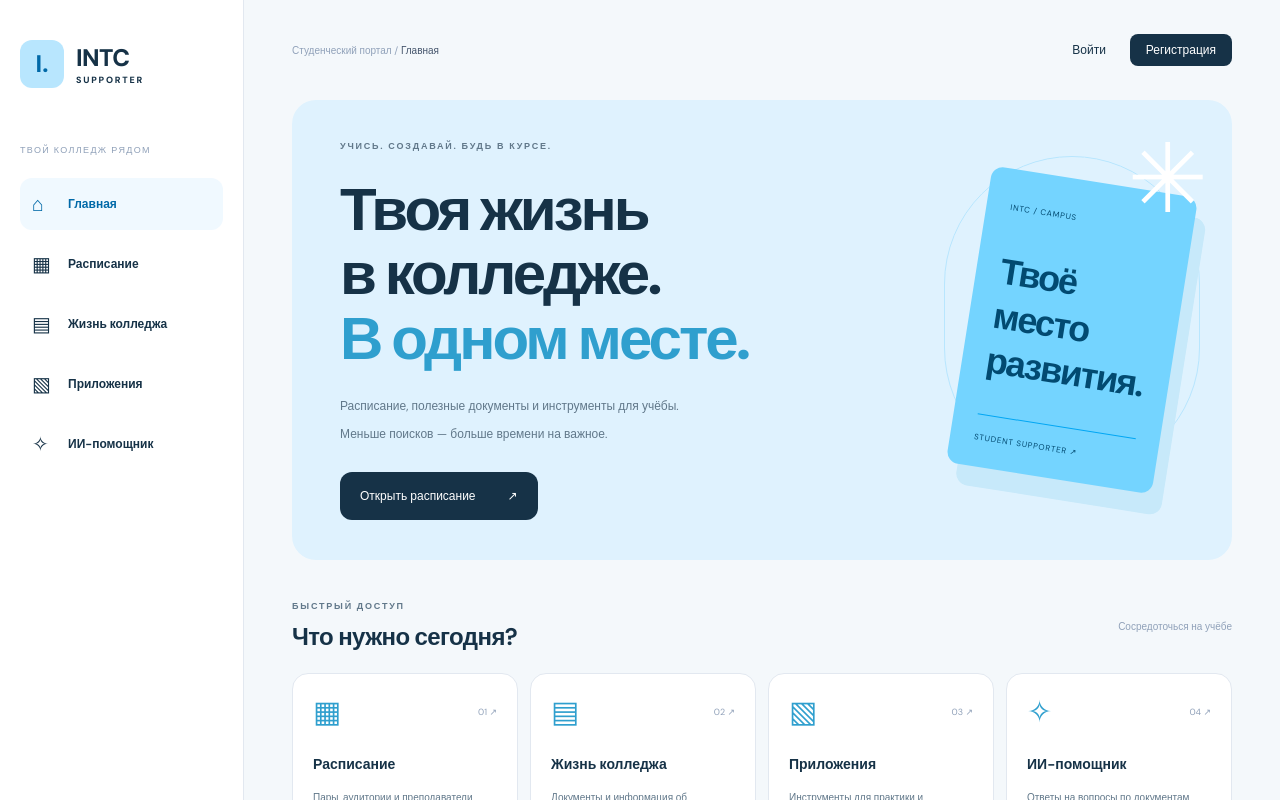
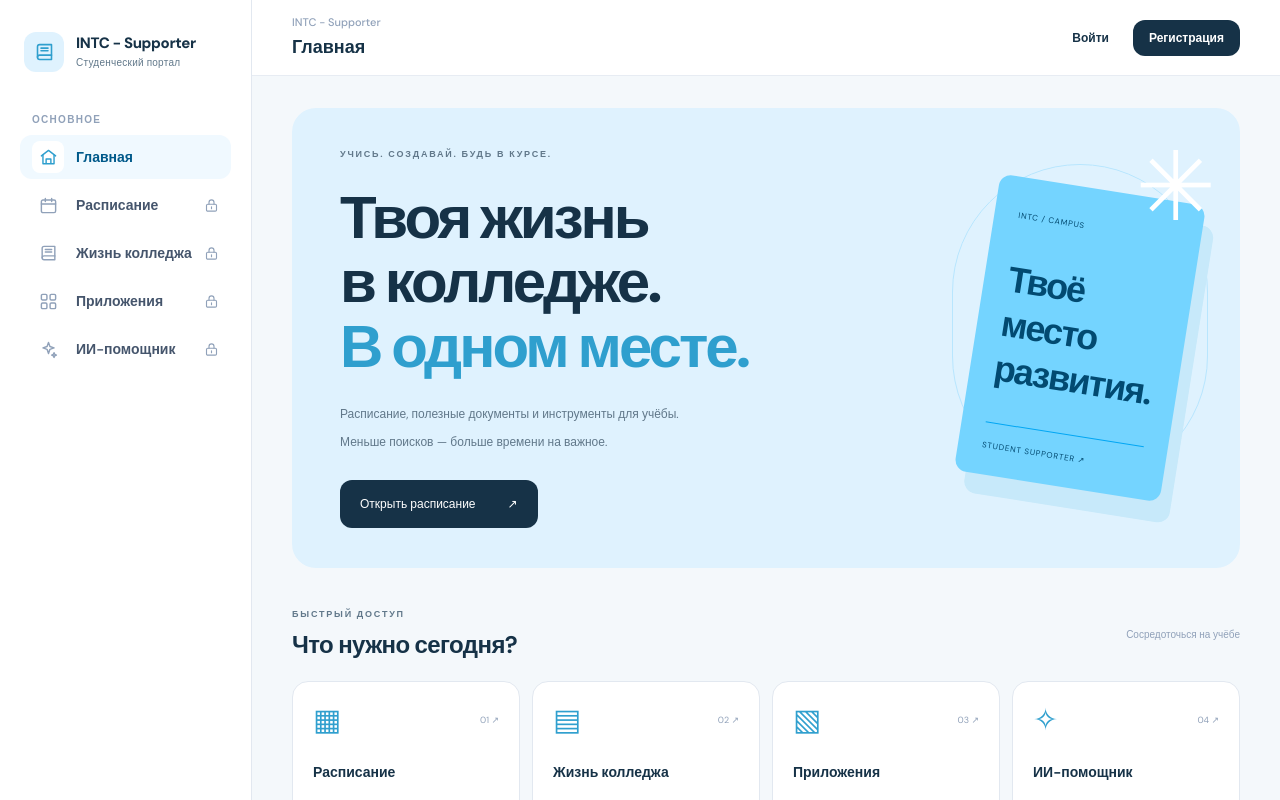
Before and after one commit to alexey-panchenko-dev/INTC---Supproter, a React (Vite) app in the folder client/: page / in a window 1280 px wide. Shown: the top 800 px of the page. Built offline with nearby package versions, Linux system fonts and the light colour scheme; no server answers.

Commit message:
Redesign responsive portal navigation shell

```diff
--- a/client/src/widgets/portal-layout/ui/portal-layout.tsx
+++ b/client/src/widgets/portal-layout/ui/portal-layout.tsx
@@ -3,118 +3,205 @@ import { useState } from 'react'
 import { useAuth } from '@/entities/session'
 import { navigation } from '@/shared/config/navigation'
 
+type IconName = 'home' | 'calendar' | 'library' | 'apps' | 'spark' | 'menu' | 'close' | 'lock' | 'logout'
+
+function Icon({ name, size = 20 }: { name: IconName; size?: number }) {
+  const common = {
+    width: size,
+    height: size,
+    viewBox: '0 0 24 24',
+    fill: 'none',
+    stroke: 'currentColor',
+    strokeWidth: 1.8,
+    strokeLinecap: 'round' as const,
+    strokeLinejoin: 'round' as const,
+    'aria-hidden': true as const,
+  }
+  const paths: Record<IconName, React.ReactNode> = {
+    home: <><path d="m3 10 9-7 9 7" /><path d="M5 9v11h14V9M9 20v-6h6v6" /></>,
+    calendar: <><rect x="3" y="5" width="18" height="16" rx="2" /><path d="M16 3v4M8 3v4M3 10h18" /></>,
+    library: <><path d="M4 5.5A2.5 2.5 0 0 1 6.5 3H20v17H6.5A2.5 2.5 0 0 1 4 17.5z" /><path d="M4 17.5A2.5 2.5 0 0 1 6.5 15H20M8 7h8M8 10h8" /></>,
+    apps: <><rect x="3" y="3" width="7" height="7" rx="1.5" /><rect x="14" y="3" width="7" height="7" rx="1.5" /><rect x="3" y="14" width="7" height="7" rx="1.5" /><rect x="14" y="14" width="7" height="7" rx="1.5" /></>,
+    spark: <><path d="m12 3 1.8 5.2L19 10l-5.2 1.8L12 17l-1.8-5.2L5 10l5.2-1.8z" /><path d="m19 16 .9 2.1L22 19l-2.1.9L19 22l-.9-2.1L16 19l2.1-.9z" /></>,
+    menu: <><path d="M4 6h16M4 12h16M4 18h16" /></>,
+    close: <><path d="m6 6 12 12M18 6 6 18" /></>,
+    lock: <><rect x="4" y="10" width="16" height="11" rx="2" /><path d="M8 10V7a4 4 0 0 1 8 0v3M12 14v3" /></>,
+    logout: <><path d="M10 17l5-5-5-5M15 12H3" /><path d="M12 3h7a2 2 0 0 1 2 2v14a2 2 0 0 1-2 2h-7" /></>,
+  }
+  return <svg {...common}>{paths[name]}</svg>
+}
+
+function iconForPath(path: string): IconName {
+  if (path === '/') return 'home'
+  if (path === '/schedule') return 'calendar'
+  if (path === '/documents') return 'library'
+  if (path === '/applications') return 'apps'
+  return 'spark'
+}
+
 export function PortalLayout() {
   const { session, loading, logout } = useAuth()
   const [logoutError, setLogoutError] = useState('')
   const [loggingOut, setLoggingOut] = useState(false)
+  const [menuOpen, setMenuOpen] = useState(false)
+
   async function handleLogout() {
     setLoggingOut(true)
     setLogoutError('')
     try {
       await logout()
+      setMenuOpen(false)
     } catch {
       setLogoutError('Не удалось выйти. Попробуйте ещё раз.')
     } finally {
       setLoggingOut(false)
     }
   }
+
   const { pathname } = useLocation()
   const isAuth = pathname === '/auth'
   const currentTitle =
     navigation.find((item) => item.path === pathname)?.title ??
-    (pathname === '/auth' ? 'Вход и регистрация' : 'Страница')
+    (isAuth ? 'Вход и регистрация' : 'Страница')
 
-  return (
-    <div className={isAuth ? "min-h-screen bg-canvas" : "min-h-screen md:grid md:grid-cols-[220px_1fr] xl:grid-cols-[244px_1fr]"}>
-      {!isAuth && <aside className="flex flex-col border-b border-slate-200 bg-white p-4 md:border-r md:border-b-0 md:px-5 md:py-10">
-        <Link className="flex items-center gap-3 font-extrabold" to="/">
-          <span className="grid h-12 w-11 place-items-center rounded-xl bg-sky-200 text-2xl text-sky-700">
-            I.
+  const sidebar = (
+    <aside className="flex h-full flex-col border-r border-slate-200 bg-white px-4 py-5 md:px-5 md:py-7">
+      <Link
+        className="flex items-center gap-3 rounded-xl px-1 py-1 text-ink"
+        to="/"
+        onClick={() => setMenuOpen(false)}
+      >
+        <span className="grid size-10 shrink-0 place-items-center rounded-xl bg-sky-100 text-accent">
+          <Icon name="library" size={21} />
         </span>
-          <span className="text-2xl tracking-tight">
-            INTC<small className="block text-[9px] tracking-[0.2em]">SUPPORTER</small>
+        <span className="text-[15px] leading-tight font-extrabold tracking-tight">
+          INTC - Supporter
+          <span className="mt-1 block text-[10px] font-medium tracking-wide text-muted">
+            Студенческий портал
+          </span>
         </span>
       </Link>
-        <p className="mt-14 mb-5 hidden text-[9px] tracking-[0.15em] text-slate-400 md:block">
-          ТВОЙ КОЛЛЕДЖ РЯДОМ
+
+      <p className="mb-2 mt-9 px-3 text-[10px] font-bold tracking-[0.13em] text-slate-400">
+        ОСНОВНОЕ
       </p>
-        <nav
-          className="mt-4 flex gap-1 overflow-x-auto md:mt-0 md:grid md:gap-2"
-          aria-label="Основное меню"
-        >
-          {navigation.map((item) => (
+      <nav className="grid gap-1" aria-label="Основное меню">
+        {navigation.map((item) => {
+          const locked = item.path !== '/' && (!session || session.status !== 'approved')
+          return (
             <NavLink
               key={item.path}
               to={item.path}
               end={item.path === '/'}
+              onClick={() => setMenuOpen(false)}
+              aria-label={locked ? `${item.title}, нужен вход` : item.title}
               className={({ isActive }) =>
-                `flex min-h-11 items-center gap-3 rounded-xl px-3 py-3 text-xs font-bold whitespace-nowrap ${isActive ? 'bg-sky-50 text-sky-700' : 'hover:bg-slate-50'}`
+                `group flex min-h-11 items-center gap-3 rounded-xl px-3 text-sm font-semibold transition ${isActive ? 'bg-sky-50 text-sky-800' : 'text-slate-600 hover:bg-slate-50 hover:text-ink'}`
               }
             >
-              <span className="hidden w-6 text-xl md:inline" aria-hidden="true">
-                {item.icon}
+              {({ isActive }) => (
+                <>
+                  <span className={`grid size-8 shrink-0 place-items-center rounded-lg ${isActive ? 'bg-white text-accent' : 'text-slate-400 group-hover:text-accent'}`}>
+                    <Icon name={iconForPath(item.path)} size={19} />
                   </span>
-              {item.title}
+                  <span className="min-w-0 flex-1">{item.title}</span>
+                  {locked && <span className="text-slate-400"><Icon name="lock" size={15} /></span>}
+                </>
+              )}
             </NavLink>
-          ))}
+          )
+        })}
       </nav>
-        <div className="mt-auto hidden pt-16 text-[10px] text-accent md:block">
-          ● Начало большого проекта
-          <p className="mt-3 text-slate-400">Всё для учёбы — в одном месте.</p>
-        </div>
-      </aside>}
-      <main className={isAuth ? "w-full min-w-0" : "mx-auto w-full max-w-7xl min-w-0 px-5 md:px-8 xl:px-12"}>
-        {!isAuth && <header className="flex h-20 items-center justify-between gap-4 text-[10px] text-slate-400 md:h-25">
-          <span>
-            Студенческий портал /{' '}
-            <strong className="font-medium text-slate-600">{currentTitle}</strong>
+
+      {session && (
+        <div className="mt-auto border-t border-slate-100 pt-4">
+          <div className="mb-3 flex items-center gap-3 rounded-xl bg-slate-50 p-3">
+            <span className="grid size-9 shrink-0 place-items-center rounded-full bg-sky-100 text-xs font-bold text-sky-800">
+              {session.first_name.slice(0, 1)}{session.last_name.slice(0, 1)}
             </span>
-          <div className="flex flex-wrap items-center justify-end gap-2 text-xs">
-            {!loading &&
-              (session ? (
-                <>
-                  <span className="text-ink">
-                    {session.first_name} {session.last_name}
-                    <span className="ml-2 text-muted">
+            <span className="min-w-0 text-xs">
+              <strong className="block truncate text-ink">{session.first_name} {session.last_name}</strong>
+              <span className="mt-0.5 block truncate text-muted">
                 {session.role === 'admin' ? 'Администратор' : session.group_name}
               </span>
             </span>
+          </div>
           <button
             onClick={() => void handleLogout()}
             disabled={loggingOut}
-                    className="rounded-lg border border-slate-200 px-4 py-2 text-ink disabled:opacity-50"
+            className="flex min-h-10 w-full items-center gap-3 rounded-xl px-3 text-sm font-semibold text-slate-600 transition hover:bg-slate-50 hover:text-ink disabled:opacity-50"
           >
+            <Icon name="logout" size={18} />
             {loggingOut ? 'Выходим…' : 'Выйти'}
           </button>
-                </>
+          {logoutError && <p role="alert" className="mt-2 px-3 text-xs text-red-700">{logoutError}</p>}
+        </div>
+      )}
+    </aside>
+  )
+
+  if (isAuth) {
+    return <div className="min-h-dvh bg-canvas"><main className="w-full min-w-0"><Outlet /></main></div>
+  }
+
+  return (
+    <div className="min-h-dvh md:grid md:grid-cols-[252px_minmax(0,1fr)]">
+      <div className="hidden md:block">{sidebar}</div>
+      {menuOpen && (
+        <div className="fixed inset-0 z-40 bg-ink/30 md:hidden" onClick={() => setMenuOpen(false)} />
+      )}
+      <div className={`fixed inset-y-0 left-0 z-50 w-[min(86vw,292px)] transition-transform duration-200 md:hidden ${menuOpen ? 'translate-x-0' : '-translate-x-full'}`}>
+        {sidebar}
+      </div>
+
+      <main className="min-w-0">
+        <header className="sticky top-0 z-30 flex min-h-[68px] items-center justify-between gap-3 border-b border-slate-200/80 bg-white/95 px-4 backdrop-blur md:min-h-[76px] md:px-8 xl:px-10">
+          <div className="flex min-w-0 items-center gap-3">
+            <button
+              type="button"
+              aria-label={menuOpen ? 'Закрыть меню' : 'Открыть меню'}
+              aria-expanded={menuOpen}
+              onClick={() => setMenuOpen((open) => !open)}
+              className="grid size-10 shrink-0 place-items-center rounded-xl border border-slate-200 text-ink md:hidden"
+            >
+              <Icon name={menuOpen ? 'close' : 'menu'} size={20} />
+            </button>
+            <div className="min-w-0">
+              <p className="hidden text-[11px] font-medium text-slate-400 sm:block">INTC - Supporter</p>
+              <h1 className="truncate text-[15px] font-bold text-ink md:mt-0.5 md:text-lg">{currentTitle}</h1>
+            </div>
+          </div>
+          <div className="flex shrink-0 items-center gap-2">
+            {!loading && (
+              session ? (
+                <span className="hidden items-center gap-2 rounded-full border border-slate-200 bg-white py-1.5 pl-1.5 pr-3 text-xs font-semibold text-ink sm:flex">
+                  <span className="grid size-7 place-items-center rounded-full bg-sky-100 text-[10px] text-sky-800">
+                    {session.first_name.slice(0, 1)}{session.last_name.slice(0, 1)}
+                  </span>
+                  {session.first_name} {session.last_name}
+                </span>
               ) : (
                 <>
-                  <Link
-                    to="/auth"
-                    className="rounded-lg px-4 py-2 text-ink hover:bg-sky-50"
-                  >
+                  <Link to="/auth?mode=login" className="rounded-xl px-3 py-2 text-xs font-semibold text-ink transition hover:bg-sky-50 sm:px-4">
                     Войти
                   </Link>
-                  <Link
-                    to="/auth?mode=register"
-                    className="rounded-lg bg-ink px-4 py-2 text-white"
-                  >
+                  <Link to="/auth?mode=register" className="portal-primary min-h-9 px-3 py-2 text-xs sm:px-4">
                     Регистрация
                   </Link>
                 </>
-              ))}
-            {logoutError && (
-              <p role="alert" className="text-red-700">
-                {logoutError}
-              </p>
+              )
             )}
           </div>
-        </header>}
+        </header>
+
+        <div className="mx-auto w-full max-w-[1320px] px-4 py-6 md:px-8 md:py-8 xl:px-10">
           <Outlet />
-        {!isAuth && <footer className="flex justify-between gap-6 border-t border-slate-200 py-6 text-[9px] leading-5 text-slate-400">
-          <span>INTC - Supporter</span>
-          <span>Создаём для студентов, вместе со студентами.</span>
-        </footer>}
+        </div>
+
+        <footer className="mx-auto flex max-w-[1320px] flex-wrap justify-between gap-2 border-t border-slate-200 px-4 py-5 text-xs text-muted md:px-8 xl:px-10">
+          <span className="font-semibold text-ink">INTC - Supporter</span>
+          <span>Студенческий портал</span>
+        </footer>
       </main>
     </div>
   )
```
Lines whose indentation alone changed are shown as unchanged.
